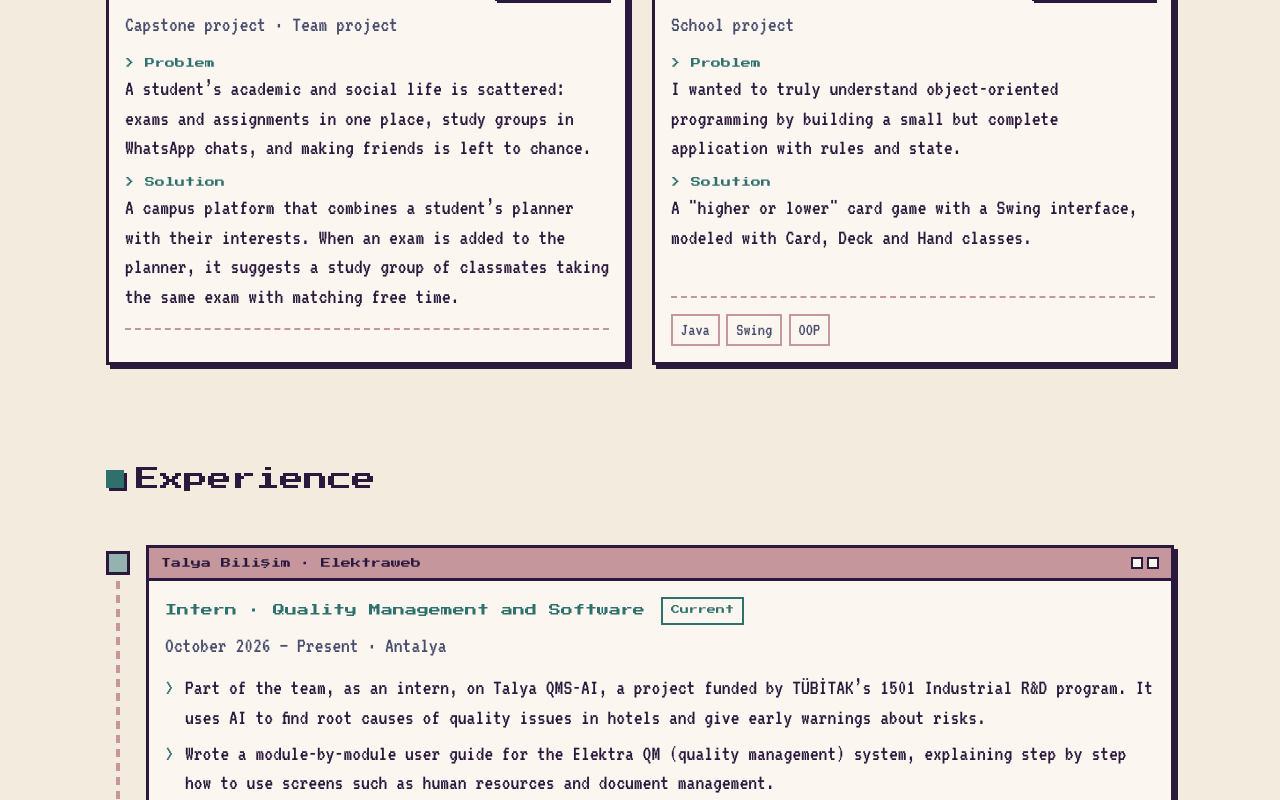
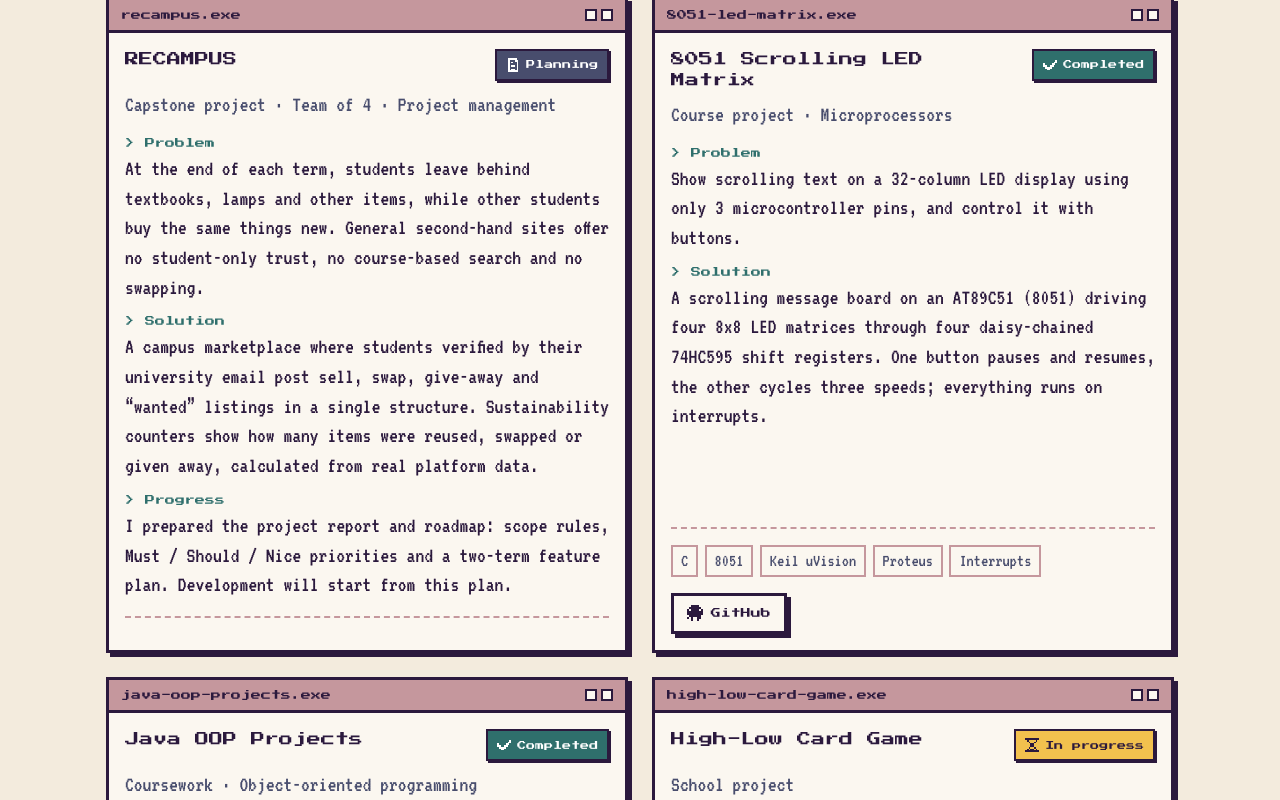
Before and after one commit to pinarkarakoyun/pinarkarakoyun.github.io, a React (Vite) app: page / in a window 1280 px wide. Shown: the part 3000-3800 px from the top of the page. Built offline with nearby package versions, Linux system fonts and the light colour scheme.

Commit message:
feat: update projects with RECAMPUS, 8051 and Java OOP

```diff
--- a/src/components/projects/ProjectCard.jsx
+++ b/src/components/projects/ProjectCard.jsx
@@ -8,7 +8,7 @@ import { StatusBadge } from './StatusBadge.jsx'
 // context, next, tech ve links.github isteğe bağlı; yoksa o kısım çizilmez.
 export function ProjectCard({ project }) {
   const { t } = useLanguage()
-  const { id, title, status, context, problem, solution, next, tech, links } = project
+  const { id, title, status, context, problem, solution, progress, next, tech, links } = project
 
   return (
     <article className="window project-card" aria-labelledby={`${id}-title`}>
@@ -26,6 +26,12 @@ export function ProjectCard({ project }) {
           <dd>{t(problem)}</dd>
           <dt>{t(ui.project.solution)}</dt>
           <dd>{t(solution)}</dd>
+          {progress && (
+            <>
+              <dt>{t(ui.project.progress)}</dt>
+              <dd>{t(progress)}</dd>
+            </>
+          )}
           {next && (
             <>
               <dt>{t(ui.project.next)}</dt>
--- a/src/data/projects.js
+++ b/src/data/projects.js
@@ -2,6 +2,7 @@
 // status: 'done' | 'prototype' | 'in-progress' | 'planning'
 //   Rozet metni ve rengi bu anahtardan üretilir (Adım 8).
 // context: projenin türü (staj, ekip, okul...). Gerekmiyorsa yazılmaz.
+// progress: devam eden projelerde şimdiye kadar yapılanlar. Gerekmiyorsa yazılmaz.
 // next: sıradaki hedef / yol haritası notu. Gerekmiyorsa yazılmaz.
 // links.github: repo yoksa null.
 
@@ -39,6 +40,10 @@ export const projects = [
       tr: 'Mobil öncelikli bir rezervasyon sistemi: her üyenin sabit bir grubu var, gelemediği dersi iptal edip telafi hakkı kazanıyor ve bu hakkı boş yeri olan başka bir derste kullanıyor. Stüdyo sahibi grupları, kontenjanı ve kuralları tek bir panelden yönetiyor.',
       en: 'A mobile-first booking system: every member has a fixed group, cancels a class they can’t attend to earn a make-up credit, and uses it in any other class with a free spot. The owner manages groups, capacity and rules from one admin panel.',
     },
+    progress: {
+      tr: 'Çalışan kısımlar: üye girişi, ders iptali ve telafi seçimi, yönetici paneli (bugünün dersleri, üyeler, gruplar, üyelik ve ödeme takibi, kurallar) ve tanıtım sayfası. Aynı son yere iki kişinin aynı anda yazılması veritabanı düzeyinde engelleniyor.',
+      en: 'Working so far: member login, cancelling and booking make-up classes, an admin panel (today’s classes, members, groups, memberships and payments, rules) and a landing page. Two people can never take the same last spot: booking is locked at the database level.',
+    },
     tech: ['React', 'Vite', 'Node.js', 'Express', 'PostgreSQL', 'Docker'],
     links: { github: 'https://github.com/pinarkarakoyun/studio-booking' },
   },
@@ -74,25 +79,61 @@ export const projects = [
     links: { github: null },
   },
   {
-    id: 'campusmatch',
-    title: 'CampusMatch',
+    id: 'recampus',
+    title: 'RECAMPUS',
     status: 'planning',
-    context: { tr: 'Bitirme projesi · Ekip çalışması', en: 'Capstone project · Team project' },
+    context: { tr: 'Bitirme projesi · 4 kişilik ekip · Proje yönetimi', en: 'Capstone project · Team of 4 · Project management' },
     problem: {
-      tr: 'Öğrencinin akademik ve sosyal hayatı dağınık: sınav ve ödevler bir yerde, çalışma grubu bulmak WhatsApp gruplarında, arkadaş edinmek ise şansa kalmış.',
-      en: 'A student’s academic and social life is scattered: exams and assignments in one place, study groups in WhatsApp chats, and making friends is left to chance.',
+      tr: 'Öğrenciler dönem sonunda ders kitabı, lamba gibi eşyaları kullanmadan bırakıyor; ihtiyacı olan başka öğrenciler aynısını sıfırdan alıyor. Genel ikinci el sitelerinde öğrenciye özel güven, ders bazlı arama ve takas desteği yok.',
+      en: 'At the end of each term, students leave behind textbooks, lamps and other items, while other students buy the same things new. General second-hand sites offer no student-only trust, no course-based search and no swapping.',
     },
     solution: {
-      tr: 'Ajandayı ve ilgi profilini bir araya getiren bir kampüs platformu. Ajandaya bir sınav eklendiğinde aynı sınava giren ve müsait saatleri uyan öğrencilerle çalışma grubu öneriyor.',
-      en: 'A campus platform that combines a student’s planner with their interests. When an exam is added to the planner, it suggests a study group of classmates taking the same exam with matching free time.',
+      tr: 'Üniversite e-postasıyla doğrulanan öğrencilerin satış, takas, ücretsiz verme ve “aranıyor” ilanlarını tek bir yapıda paylaştığı bir kampüs pazar yeri. Yeniden kullanılan, takas edilen ve verilen ürün sayısı, gerçek platform verisinden hesaplanan sürdürülebilirlik sayaçlarıyla gösteriliyor.',
+      en: 'A campus marketplace where students verified by their university email post sell, swap, give-away and “wanted” listings in a single structure. Sustainability counters show how many items were reused, swapped or given away, calculated from real platform data.',
+    },
+    progress: {
+      tr: 'Proje raporunu ve yol haritasını hazırladım: kapsam kuralları, Must / Should / Nice öncelikleri ve iki dönemlik özellik planı. Geliştirme bu planla başlayacak.',
+      en: 'I prepared the project report and roadmap: scope rules, Must / Should / Nice priorities and a two-term feature plan. Development will start from this plan.',
     },
     tech: [],
     links: { github: null },
   },
   {
+    id: '8051-led-matrix',
+    title: '8051 Scrolling LED Matrix',
+    status: 'done',
+    context: { tr: 'Ders projesi · Mikroişlemciler', en: 'Course project · Microprocessors' },
+    problem: {
+      tr: 'Sadece 3 mikrodenetleyici pini kullanarak 32 sütunluk bir LED ekranda kayan yazı göstermek ve bunu butonlarla kontrol etmek.',
+      en: 'Show scrolling text on a 32-column LED display using only 3 microcontroller pins, and control it with buttons.',
+    },
+    solution: {
+      tr: 'AT89C51 (8051) üzerinde, zincirleme bağlı dört 74HC595 kaydırma yazmacıyla dört 8x8 LED matrisi süren bir kayan yazı panosu. Bir buton yazıyı durdurup başlatıyor, diğeri üç hız arasında geçiş yapıyor; her şey kesmelerle (interrupt) çalışıyor.',
+      en: 'A scrolling message board on an AT89C51 (8051) driving four 8x8 LED matrices through four daisy-chained 74HC595 shift registers. One button pauses and resumes, the other cycles three speeds; everything runs on interrupts.',
+    },
+    tech: ['C', '8051', 'Keil uVision', 'Proteus', 'Interrupts'],
+    links: { github: 'https://github.com/pinarkarakoyun/8051-scrolling-led-matrix' },
+  },
+  {
+    id: 'java-oop-projects',
+    title: 'Java OOP Projects',
+    status: 'done',
+    context: { tr: 'Ders projeleri · Nesne yönelimli programlama', en: 'Coursework · Object-oriented programming' },
+    problem: {
+      tr: 'Nesne yönelimli programlamanın temel fikirlerini (kalıtım, çok biçimlilik, olay yönetimi) küçük ama çalışan programlarla pekiştirmek.',
+      en: 'Practise the core ideas of object-oriented programming (inheritance, polymorphism, event handling) with small but working programs.',
+    },
+    solution: {
+      tr: 'Üç bağımsız program: ondalık, ikilik ve onaltılık modlu, bit işlemleri yapabilen Swing arayüzlü bir programcı hesap makinesi; bilgisayara karşı konsol Tic-Tac-Toe; ve kitap, roman, dergi gibi okuma materyallerinden oluşan bir sınıf hiyerarşisi.',
+      en: 'Three standalone programs: a Swing programmer calculator with decimal, binary and hexadecimal modes and bitwise operations; console Tic-Tac-Toe against the computer; and a class hierarchy of reading materials such as books, novels and magazines.',
+    },
+    tech: ['Java', 'Swing', 'OOP'],
+    links: { github: 'https://github.com/pinarkarakoyun/java-oop-projects' },
+  },
+  {
     id: 'high-low-card-game',
     title: 'High-Low Card Game',
-    status: 'done',
+    status: 'in-progress',
     context: { tr: 'Okul projesi', en: 'School project' },
     problem: {
       tr: 'Nesne yönelimli programlamayı gerçekten anlamak için kuralları ve durumu olan küçük ama eksiksiz bir uygulama yazmak istedim.',
@@ -102,6 +143,10 @@ export const projects = [
       tr: 'Kart, deste ve el sınıflarıyla modellenmiş, Swing arayüzlü bir "büyük mü küçük mü" kart oyunu.',
       en: 'A "higher or lower" card game with a Swing interface, modeled with Card, Deck and Hand classes.',
     },
+    next: {
+      tr: 'Oyunu tamamlayıp kendi reposunda GitHub’a yüklemek.',
+      en: 'Finish the game and publish it in its own GitHub repository.',
+    },
     tech: ['Java', 'Swing', 'OOP'],
     links: { github: null },
   },
--- a/src/data/skills.js
+++ b/src/data/skills.js
@@ -16,6 +16,11 @@ export const skillGroups = [
     id: 'database',
     title: { tr: 'Veritabanı', en: 'Databases' },
     items: ['SQL Server', 'T-SQL', 'PostgreSQL', 'Azure Data Studio'],
+  },
+  {
+    id: 'embedded',
+    title: { tr: 'Gömülü Sistemler', en: 'Embedded Systems' },
+    items: ['8051', 'Embedded C', 'Keil uVision', 'Proteus'],
   },
   {
     id: 'automation',
--- a/src/i18n/ui.js
+++ b/src/i18n/ui.js
@@ -32,6 +32,7 @@ export const ui = {
   project: {
     problem: { tr: 'Problem', en: 'Problem' },
     solution: { tr: 'Çözüm', en: 'Solution' },
+    progress: { tr: 'Gelinen nokta', en: 'Progress' },
     next: { tr: 'Sırada', en: 'Next' },
     github: { tr: 'GitHub', en: 'GitHub' },
     tech: { tr: 'Kullanılan teknolojiler', en: 'Technologies used' },
```
